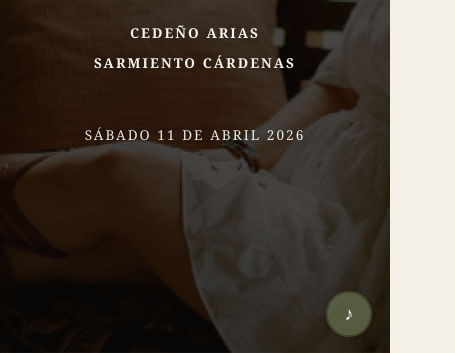
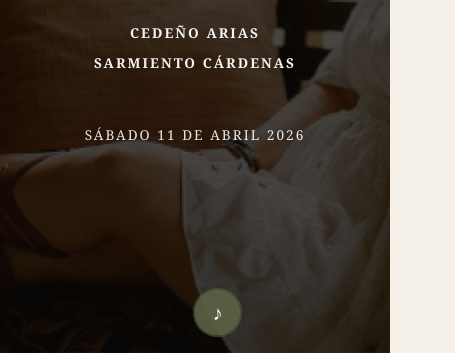
Before and after one commit to ortizalfano/boda-adriana-diego, a website built with Vite: page index.html in a window 390 px wide. Shown: the part 489-842 px from the top of the page, 455 px wide, since content can reach past the window. Built offline with nearby package versions, Linux system fonts and the light colour scheme; files whose address does not match are found by name.

Commit message:
Final mobile responsive fix: center music button and eliminate horizontal scroll with strict overflow-x hidden

```diff
--- a/style.css
+++ b/style.css
@@ -40,7 +40,10 @@
 
 html {
   scroll-behavior: smooth;
-  /* Removed overflow-x: hidden to prevent scroll conflicts on mobile */
+  overflow-x: hidden;
+  width: 100%;
+  height: 100%;
+  /* Changed to ensure scroll works with overflow-x hidden */
 }
 
 body {
@@ -49,11 +52,24 @@ body {
   color: var(--color-text-dark);
   line-height: 1.6;
   overflow-x: hidden;
-  /* Prevents horizontal wiggle */
   width: 100%;
   position: relative;
   -webkit-text-size-adjust: 100%;
-  /* Fixes font scaling on iOS orientation change */
+}
+
+/* Global fix for horizontal scroll */
+* {
+  max-width: 100%;
+  box-sizing: border-box;
+}
+
+/* Specific elements that are allowed to be absolute must not push width */
+.deco-flower,
+.ceremony-deco,
+.quote-deco,
+.floral-countdown {
+  max-width: none !important;
+  /* Allow images to keep their scale but container will hide overflow */
 }
 
 h1,
@@ -1811,12 +1827,15 @@ section {
 @media (max-width: 600px) {
   .music-fab {
     bottom: 20px;
-    right: 20px;
-    width: 42px;
-    height: 42px;
+    right: auto;
+    left: 50%;
+    transform: translateX(-50%);
+    /* Centered on mobile */
+    width: 45px;
+    height: 45px;
   }
 
   .music-icon {
-    font-size: 18px;
-  }
-}
+    font-size: 20px;
+  }
+}
```
